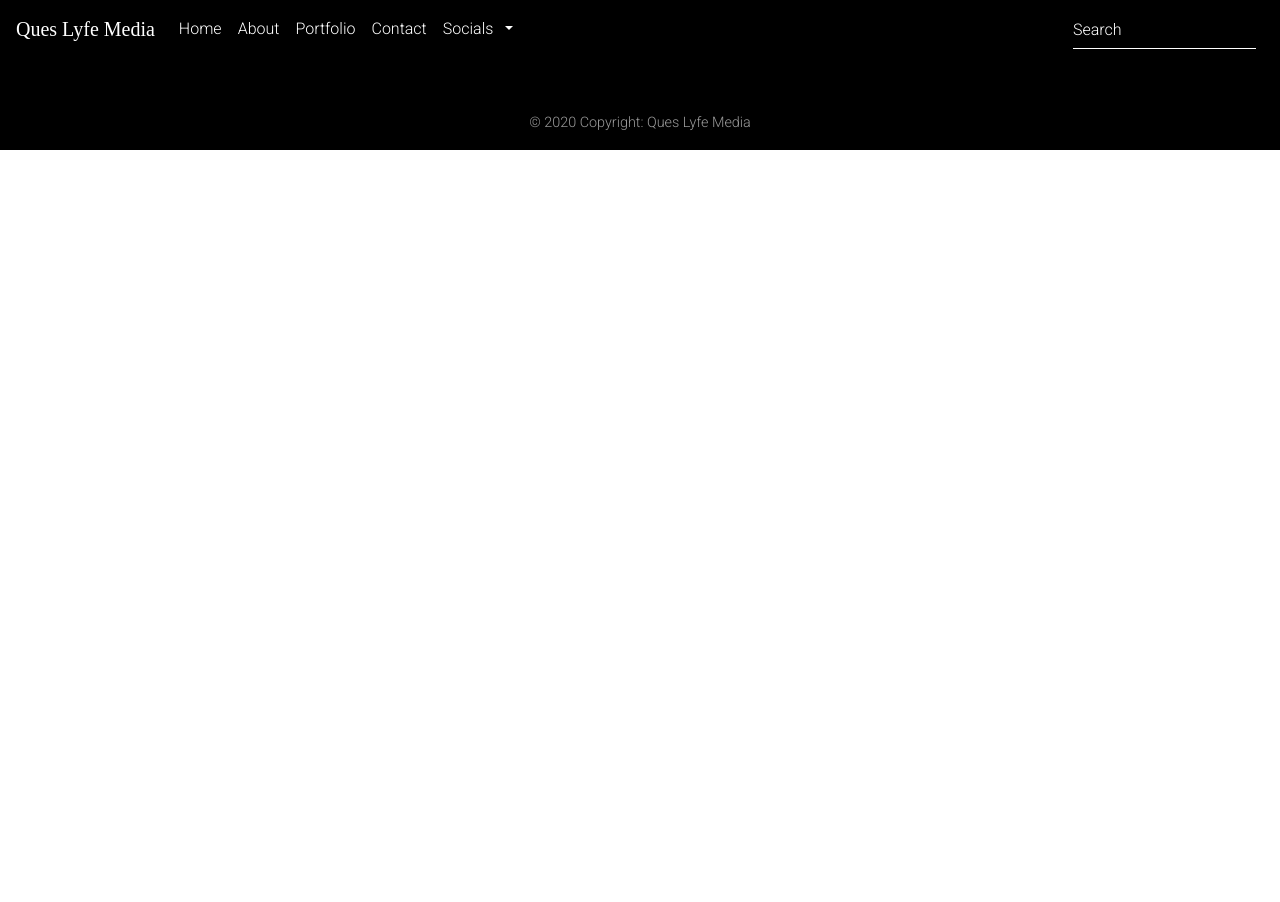
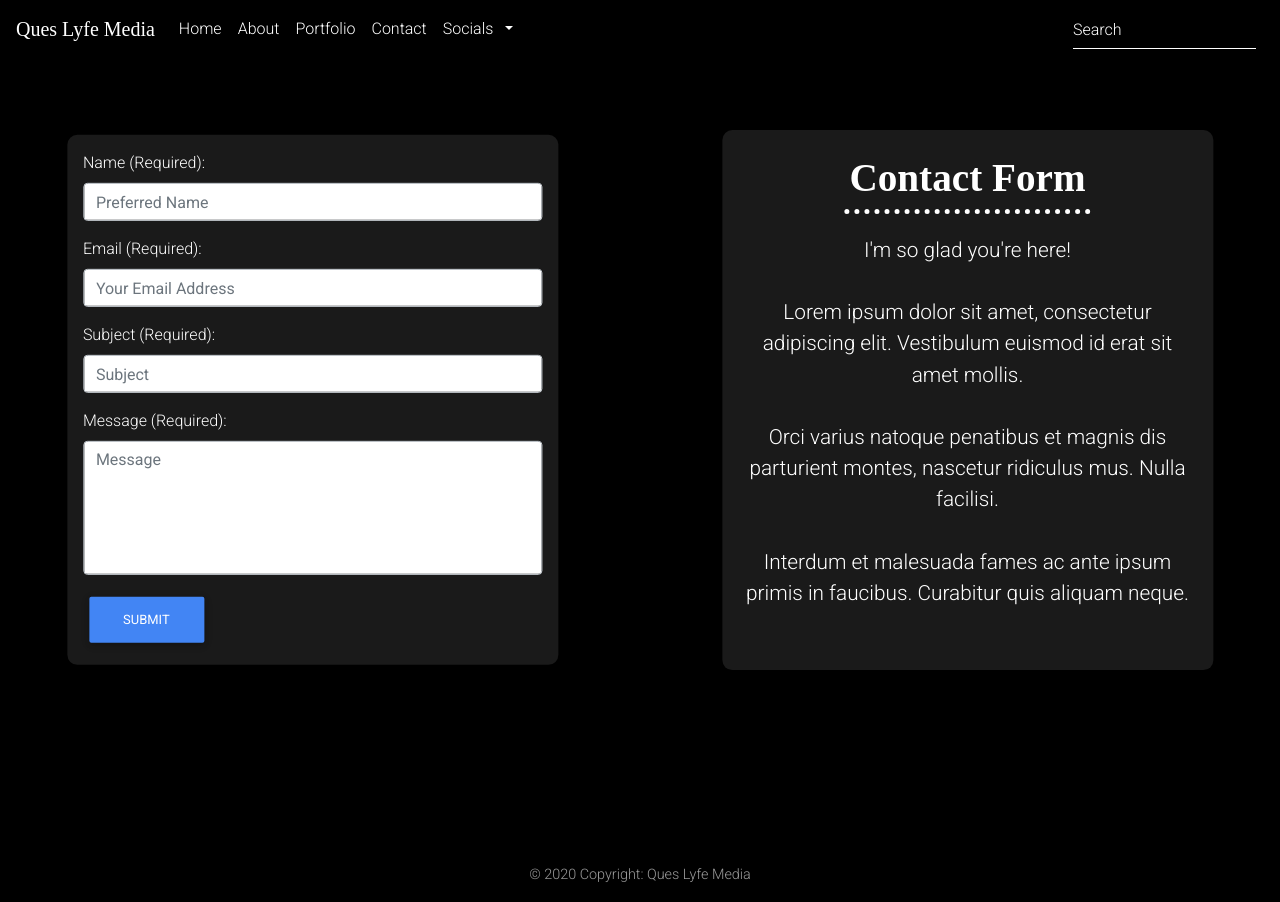
Before and after one commit to CSimbulan/ques-lyfe-media, a React (Create React App) app: page /contact in a window 1280 px wide. Before the commit the page ends 800 px from the top, so only its background shows below. Built offline with nearby package versions, Linux system fonts and the light colour scheme; a web font is replaced by a local one.

Commit message:
added different placeholder text

```diff
--- a/src/App.css
+++ b/src/App.css
@@ -330,46 +330,10 @@
 
 /* contact page css */
 
-.contact-body {
-  margin: auto;
-  position: fixed;
-  width: 100%;
-  height: 100%;
-  justify-content: center;
-  padding-top: 2em;
+.contact-form {
+  text-align: left;
+  padding: 1em;
 }
-
-.contact-grid {
-  text-align: center;
-  justify-content: center;
-  width: 80%;
-  height: 550px;
-  background: white;
-  color: black;
-  margin-bottom: 20px;
-}
-
-.contact-grid h2 {
-  font-family: "Anton", sans-serif;
-}
-
-.contact-grid p {
-  font-family: "Oxygen", sans-serif;
-  font-weight: bold;
-}
-
-.contact-grid hr {
-  border-top: 5px dotted black;
-  width: 50%;
-  margin: auto;
-}
-
-.contact-list i {
-  font-size: 66px;
-  padding-right: 5rem;
-}
-
-/* contact page css */
 
 @media screen and (max-width: 750px) {
   .landing-grid,
--- a/src/components/about.component.jsx
+++ b/src/components/about.component.jsx
@@ -67,20 +67,16 @@ class About extends Component {
               <h1>About Me</h1>
               <hr />
               <p>
-                Lorem ipsum dolor sit amet, consectetur adipiscing elit.
-                Vestibulum euismod id erat sit amet mollis.
+                Praesent egestas ex ac neque posuere, et malesuada eros semper. In eu sem faucibus, dictum arcu quis, lobortis nunc.
                 <br />
                 <br />
-                Orci varius natoque penatibus et magnis dis parturient montes,
-                nascetur ridiculus mus. Nulla facilisi.
+                Integer non metus pretium, dictum nibh ut, consequat mauris. Ut nisl tortor, facilisis at fringilla id, efficitur non libero. Quisque et eleifend turpis.
                 <br />
                 <br />
-                Interdum et malesuada fames ac ante ipsum primis in faucibus.
-                Curabitur quis aliquam neque.
+                Fusce in lorem neque. Pellentesque vel euismod massa, sit amet venenatis lorem.
                 <br />
                 <br />
-                Interdum et malesuada fames ac ante ipsum primis in faucibus.
-                Curabitur quis aliquam neque.
+                Pellentesque efficitur lorem eu diam pretium laoreet. In hac habitasse platea dictumst. Mauris tincidunt bibendum purus vel tincidunt. Nullam vel egestas diam.
               </p>
             </div>
           </MDBCol>
@@ -88,7 +84,7 @@ class About extends Component {
             <div
               className="dynamic-bg"
               style={{
-                backgroundImage: "url(../assets/with_gear.jpg)",
+                backgroundImage: "url(../assets/yellow2.jpg)",
                 backgroundSize: "cover",
               }}
             ></div>
--- a/src/components/contact.component.jsx
+++ b/src/components/contact.component.jsx
@@ -1,11 +1,179 @@
-import React, { Component } from 'react';
-
+import React, { Component } from "react";
+import { MDBRow, MDBCol, MDBIcon, MDBContainer, MDBBtn } from "mdbreact";
 
 class Contact extends Component {
+  state = {
+    fname: "",
+    lname: "",
+    email: "",
+    subject: "",
+    message: "",
+    city: "",
+    state: "",
+    zip: "",
+  };
+
+  submitHandler = (event) => {
+    event.preventDefault();
+    event.target.className += " was-validated";
+    console.log(this.state.message)
+  };
+
+  changeHandler = (event) => {
+    this.setState({ [event.target.name]: event.target.value });
+  };
+
   render() {
-    return(
-      <div><h1>Contact Page</h1></div>
-    )
+    return (
+      <div>
+        <MDBRow>
+          <MDBCol className="landing-grid" sm="12" md="12" lg="6" xl="6">
+            <div className="banner-text-w">
+              <form
+                className="needs-validation contact-form"
+                onSubmit={this.submitHandler}
+                noValidate
+              >
+                <MDBRow style={{ paddingBottom: "1em" }}>
+                  <MDBCol sm="12" md="12" lg="12" xl="12">
+                    <label
+                      htmlFor="defaultFormRegisterNameEx"
+                      className="white-text"
+                    >
+                      Name (Required):
+                    </label>
+                    <input
+                      value={this.state.fname}
+                      name="fname"
+                      onChange={this.changeHandler}
+                      type="text"
+                      id="defaultFormRegisterNameEx"
+                      className="form-control"
+                      style={{ width: "100%" }}
+                      placeholder="Preferred Name"
+                      required
+                    />
+                    <div className="invalid-feedback">
+                      Please enter your preferred name.
+                    </div>
+                    <div className="valid-feedback">Looks good!</div>
+                  </MDBCol>
+                </MDBRow>
+                <MDBRow>
+                  <MDBCol sm="12" md="12" lg="12" xl="12" className="mb-3">
+                    <label
+                      htmlFor="defaultFormRegisterConfirmEx3"
+                      className="white-text"
+                    >
+                      Email (Required):
+                    </label>
+                    <input
+                      value={this.state.email}
+                      onChange={this.changeHandler}
+                      type="email"
+                      id="defaultFormRegisterConfirmEx3"
+                      className="form-control"
+                      name="email"
+                      required
+                      placeholder="Your Email Address"
+                    />
+
+                    <div className="invalid-feedback">
+                      Please enter a valid email address.
+                    </div>
+                    <div className="valid-feedback">Looks good!</div>
+                  </MDBCol>
+                </MDBRow>
+                <MDBRow style={{ paddingBottom: "1em" }}>
+                  <MDBCol sm="12" md="12" lg="12" xl="12">
+                    <label
+                      htmlFor="defaultFormRegisterNameEx"
+                      className="white-text"
+                    >
+                      Subject (Required):
+                    </label>
+                    <input
+                      value={this.state.subject}
+                      name="subject"
+                      onChange={this.changeHandler}
+                      type="text"
+                      id="defaultFormRegisterNameEx"
+                      className="form-control"
+                      style={{ width: "100%" }}
+                      placeholder="Subject"
+                      required
+                    />
+                    <div className="invalid-feedback">
+                      Please enter a subject.
+                    </div>
+                    <div className="valid-feedback">Looks good!</div>
+                  </MDBCol>
+                </MDBRow>
+                <MDBRow>
+                  <MDBCol sm="12" md="12" lg="12" xl="12">
+                    <div className="form-group">
+                      <label htmlFor="exampleFormControlTextarea1" className="white-text">
+                        Message (Required):
+                      </label>
+                      <textarea
+                        value={this.state.message}
+                        className="form-control"
+                        name="message"
+                        id="exampleFormControlTextarea1"
+                        onChange={this.changeHandler}
+                        rows="5"
+                        style={{ width: "100%", resize: "none" }}
+                        placeholder="Message"
+                        required
+
+                      />
+                      <div className="invalid-feedback">
+                        Please enter a message.
+                    </div>
+                      <div className="valid-feedback">Looks good!</div>
+                    </div>
+                  </MDBCol>
+                </MDBRow>
+                <MDBBtn color="primary" type="submit">
+                  Submit
+                </MDBBtn>
+              </form>
+            </div>
+          </MDBCol>
+          <MDBCol
+            className="landing-grid"
+            sm="12"
+            md="12"
+            lg="6"
+            xl="6"
+            style={{ paddingLeft: 0 }}
+          >
+            <div className="landing-column">
+              <div className="banner-text-w">
+                <br></br>
+                <h1>Contact Form</h1>
+                <hr />
+                <p>
+                  I'm so glad you're here!
+                  <br /><br />
+                  Lorem ipsum dolor sit amet, consectetur adipiscing elit.
+                  Vestibulum euismod id erat sit amet mollis.
+                  <br></br>
+                  <br></br>
+                  Orci varius natoque penatibus et magnis dis parturient montes,
+                  nascetur ridiculus mus. Nulla facilisi.
+                  <br></br>
+                  <br></br>
+                  Interdum et malesuada fames ac ante ipsum primis in faucibus.
+                  Curabitur quis aliquam neque.
+                </p>
+                <br></br>
+              </div>
+            </div>
+          </MDBCol>
+        </MDBRow>
+      </div>
+    );
   }
 }
 
```
Also changed, not shown: 1 other file (tests, documents, lock files or other folders).
